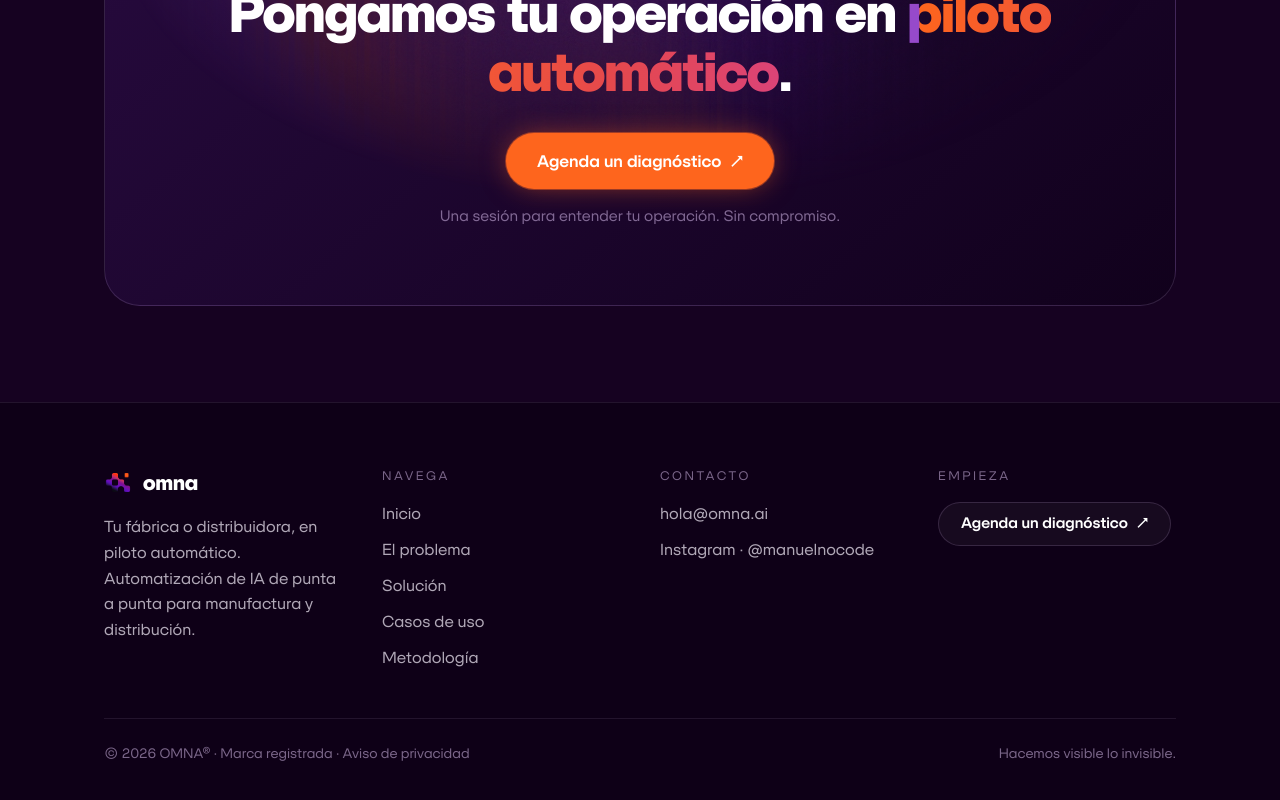
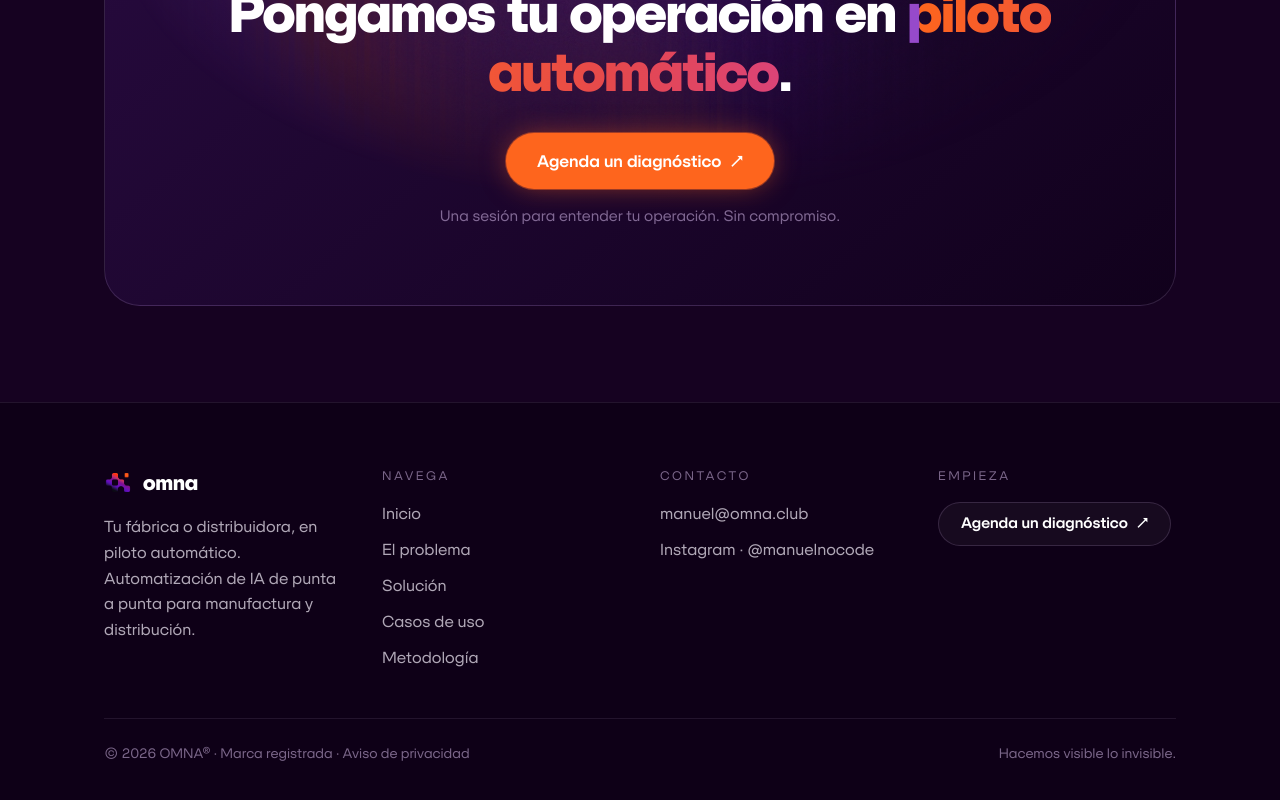
Before and after one commit to rasputin28/landing-omna, a Next.js app: page / in a window 1280 px wide. Shown: the part 9907-10707 px from the top of the page. Built offline with nearby package versions, Linux system fonts and the light colour scheme.

Commit message:
cmabio de correo a manuel

```diff
--- a/app/LandingClient.tsx
+++ b/app/LandingClient.tsx
@@ -621,7 +621,7 @@ export default function LandingClient() {
             <div>
               <div style={{ fontSize: ".78rem", letterSpacing: ".2em", textTransform: "uppercase", color: "var(--text-muted)", marginBottom: 16 }}>Contacto</div>
               <div style={{ display: "grid", gap: 12, color: "var(--text-secondary)" }}>
-                <a href="mailto:hola@omna.ai">hola@omna.ai</a>
+                <a href="mailto:manuel@omna.club">manuel@omna.club</a>
                 <a href="https://instagram.com/manuelnocode" target="_blank" rel="noreferrer">Instagram · @manuelnocode</a>
               </div>
             </div>
```
